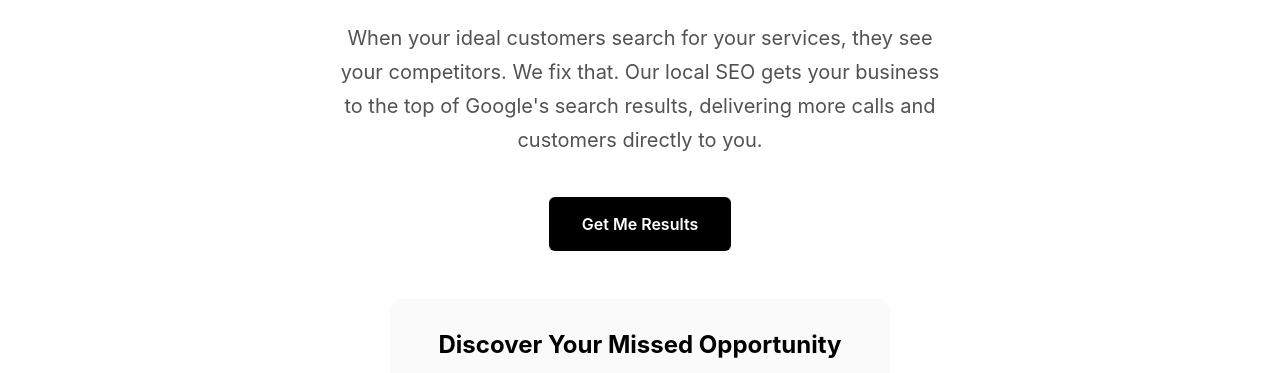
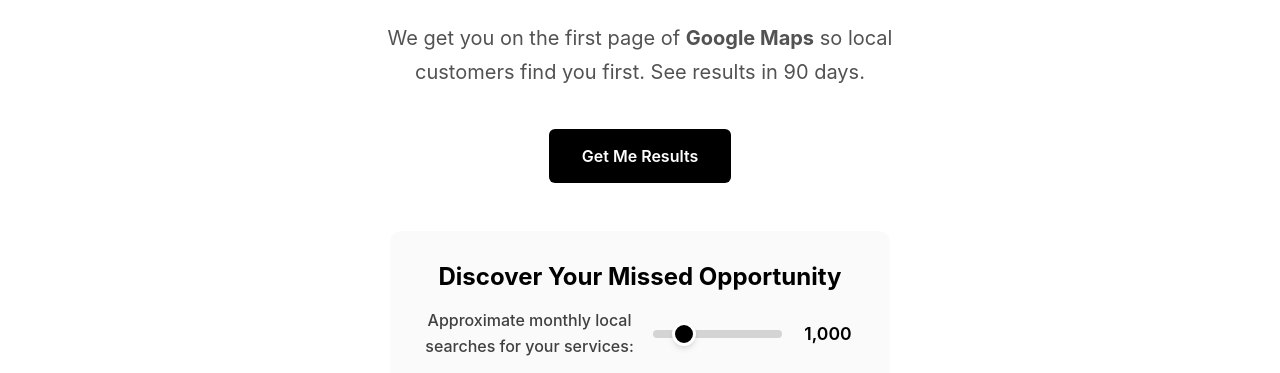
Before and after one commit to MNM11082006/MNMarketingseonewsite, a plain HTML site: page index.html in a window 1280 px wide. Shown: the part 266-639 px from the top of the page. Drawn offline with Linux system fonts and the light colour scheme.

Commit message:
Update index.html

```diff
--- a/index.html
+++ b/index.html
@@ -934,7 +934,7 @@
   <section class="hero">
     <div class="container">
       <h1>Get Found First by Local Customers Ready to Buy</h1>
-      <p>When your ideal customers search for your services, they see your competitors. We fix that. Our local SEO gets your business to the top of Google's search results, delivering more calls and customers directly to you.</p>
+      <p>We get you on the first page of <strong>Google Maps</strong> so local customers find you first. See results in 90 days.</p>
       <div class="hero-actions">
         <a href="contact.html" class="btn pulse">Get Me Results</a>
       </div>
@@ -1010,6 +1010,8 @@
             <li>Strategic local citation and authority building</li>
             <li><strong>Transparent tracking</strong> of rankings and growth</li>
             <li><strong>Data-driven keyword & competitor analysis</strong> to build a strategy that outperforms your local rivals.</li>
+            <li><strong>Targeted growth in your local map rankings</strong> with clear reporting. Our 90-day action plan is designed to significantly improve your visibility.</li>
+
           </ul>
         </div>
       </div>
```
